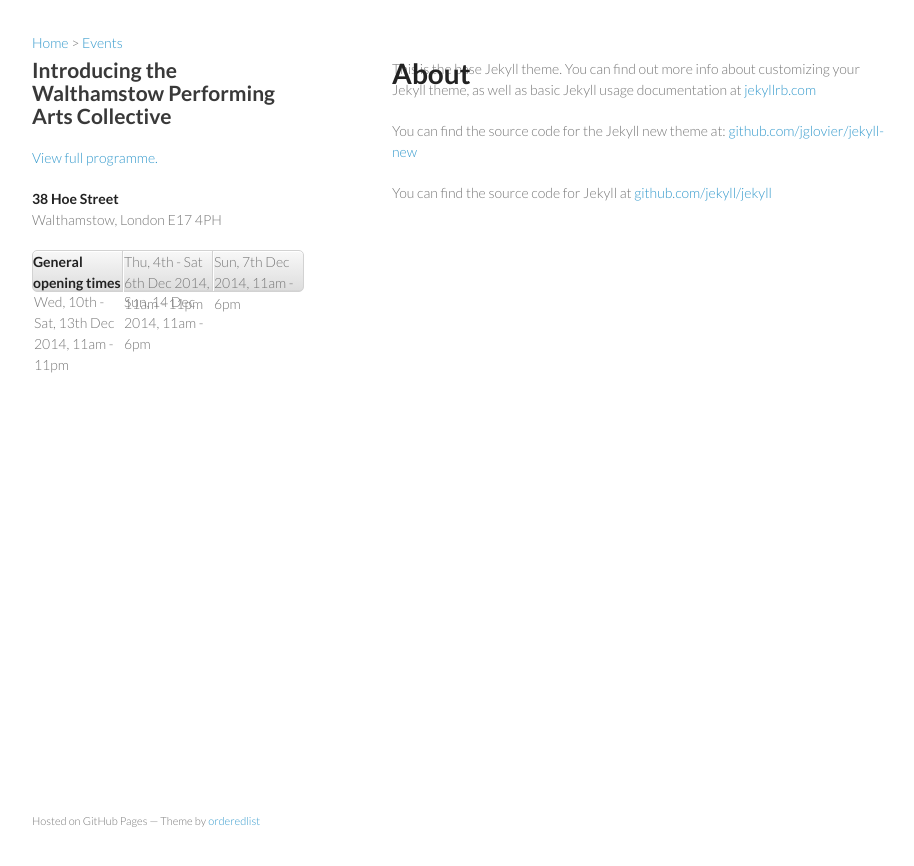
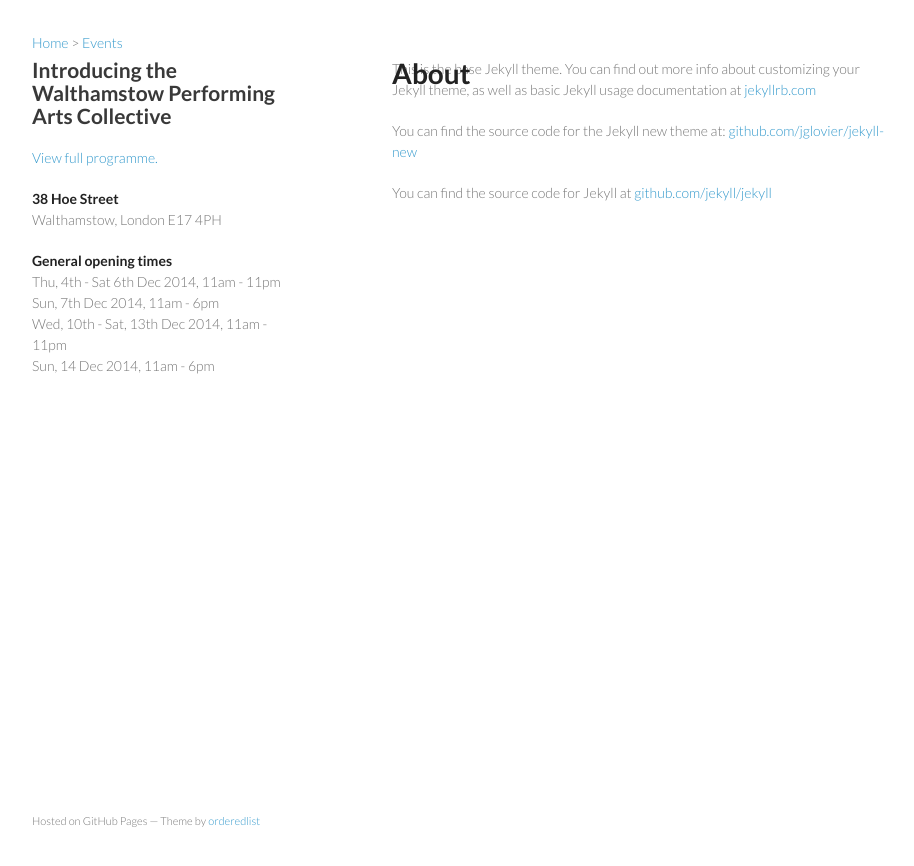
Before and after one commit to arts-walthamstow/arts-walthamstow.github.io, a Jekyll site: the page built from about.md, in a window 1280 px wide. Shown: the top 866 px of the page, without its empty margins (178-1092 px from the left). Built offline with Jekyll 4.4.1, drawn with Linux system fonts in a browser that asks for light colours.

Commit message:
modify css template

```diff
--- a/_sass/_wpac_template.scss
+++ b/_sass/_wpac_template.scss
@@ -112,63 +112,13 @@
   position:fixed;
 }
 
-header ul {
-  list-style:none;
-  height:40px;
 
-  padding:0;
-
-  background: #eee;
-  background: -moz-linear-gradient(top, #f8f8f8 0%, #dddddd 100%);
-  background: -webkit-gradient(linear, left top, left bottom, color-stop(0%,#f8f8f8), color-stop(100%,#dddddd));
-  background: -webkit-linear-gradient(top, #f8f8f8 0%,#dddddd 100%);
-  background: -o-linear-gradient(top, #f8f8f8 0%,#dddddd 100%);
-  background: -ms-linear-gradient(top, #f8f8f8 0%,#dddddd 100%);
-  background: linear-gradient(top, #f8f8f8 0%,#dddddd 100%);
-
-  border-radius:5px;
-  border:1px solid #d2d2d2;
-  box-shadow:inset #fff 0 1px 0, inset rgba(0,0,0,0.03) 0 -1px 0;
-  width:270px;
-}
-
-header li {
-  width:89px;
-  float:left;
-  border-right:1px solid #d2d2d2;
-  height:40px;
-}
-
-header ul a {
-  line-height:1;
-  font-size:11px;
-  color:#999;
-  display:block;
-  text-align:center;
-  padding-top:6px;
-  height:40px;
-}
 
 strong {
   color:#222;
   font-weight:700;
 }
 
-header ul li + li {
-  width:88px;
-  border-left:1px solid #fff;
-}
-
-header ul li + li + li {
-  border-right:none;
-  width:89px;
-}
-
-header ul a strong {
-  font-size:14px;
-  display:block;
-  color:#222;
-}
 
 section {
   width:500px;
@@ -241,12 +191,6 @@
   header a small {
     display:inline;
   }
-
-  header ul {
-    position:absolute;
-    right:50px;
-    top:52px;
-  }
 }
 
 @media print, screen and (max-width: 720px) {
@@ -258,7 +202,7 @@
     padding:0;
   }
 
-  header ul, header p.view {
+  header p.view {
     position:static;
   }
 
@@ -271,10 +215,6 @@
   body {
     padding:15px;
   }
-
-  header ul {
-    display:none;
-  }
 }
 
 @media print {
```
